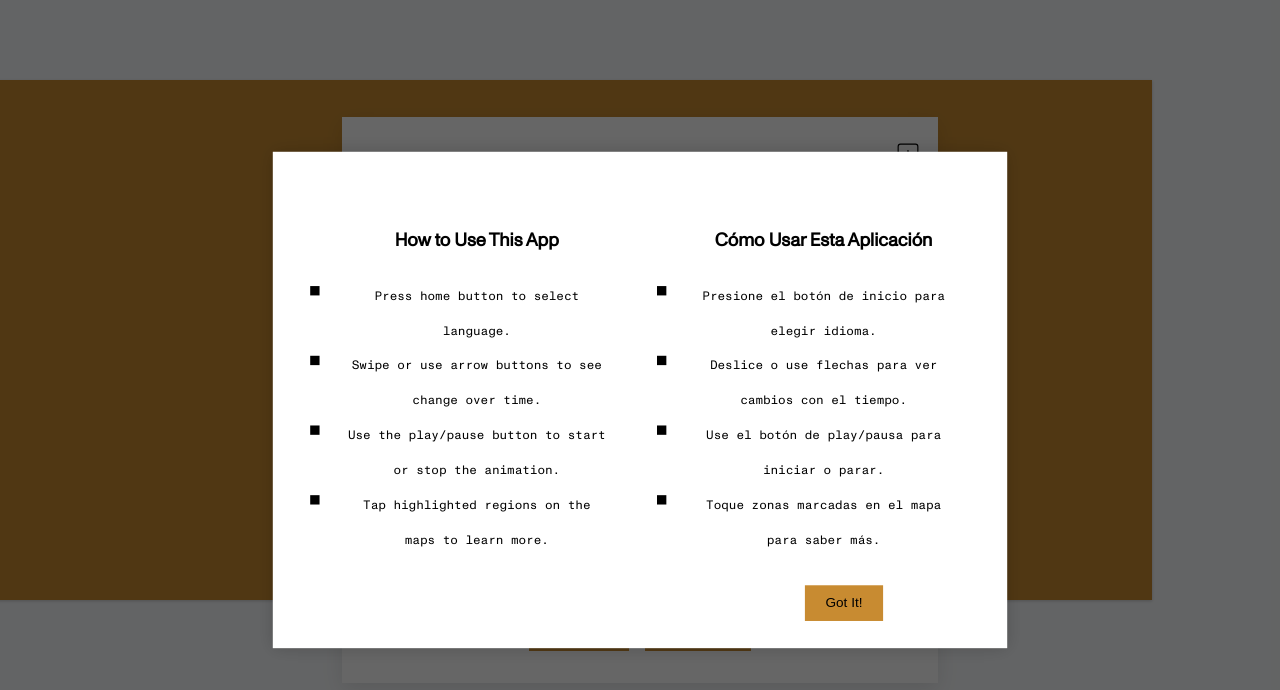
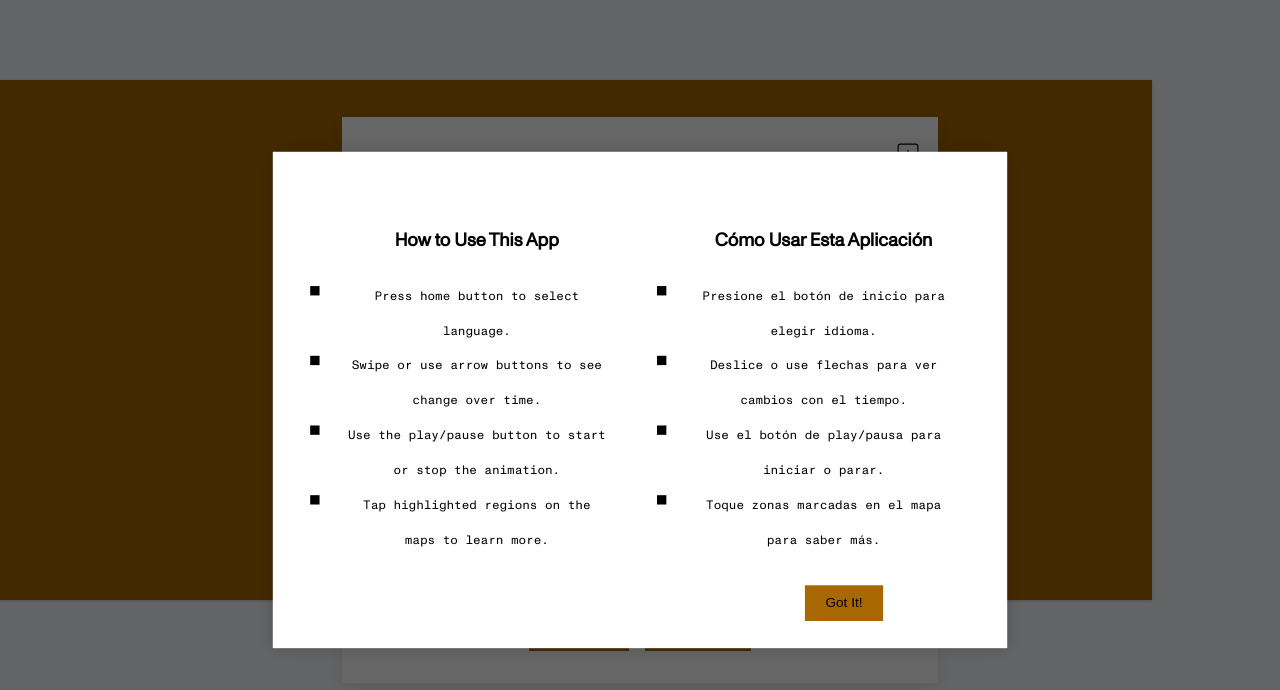
Before and after one commit to samweldon9393/SingSingPrisonMuseum-maps, a React (Create React App) app: page / in a window 1280 px wide. Shown: the top 690 px of the page. Built offline with nearby package versions, Linux system fonts and the light colour scheme.

Commit message:
Change copper color to corect code

```diff
--- a/src/LandingPage.css
+++ b/src/LandingPage.css
@@ -21,7 +21,7 @@
   position: absolute;
   width: 95vw;
   height: 65vh;
-  background: #c88b31;
+  background: #a76702;
   top: 10%;
   left: -5%;
   box-shadow: 0 1px 3px rgba(0, 0, 0, 0.2);
@@ -89,7 +89,7 @@
 }
 
 .lang-buttons button {
-  background-color: #c88b31;
+  background-color: #a76702;
   color: black;
   border: none;
   padding: 0.75rem 1.5rem;
--- a/src/Sources.css
+++ b/src/Sources.css
@@ -18,7 +18,7 @@
   position: absolute;
   width: 150vw;
   height: 50vh;
-  background: #c88b31;
+  background: #a76702;
   top: 5%;
   left: 15%;
   box-shadow: 0 1px 3px rgba(0, 0, 0, 0.2);
--- a/src/components/InstructionPopup.css
+++ b/src/components/InstructionPopup.css
@@ -59,7 +59,7 @@
 }
 
 .instruction-close-button {
-  background-color: #c88b31;
+  background-color: #a76702;
   color: black;
   border: none;
   padding: 0.75rem 1.5rem;
--- a/src/style.css
+++ b/src/style.css
@@ -23,7 +23,7 @@ body, html {
   position: absolute;
   width: 150vw;
   height: 50vh;
-  background: #c88b31;
+  background: #a76702;
   top: 10%;
   left: 15%;
   box-shadow: 0 1px 3px rgba(0, 0, 0, 0.2);
@@ -164,9 +164,9 @@ body, html {
 
 /* Style all paths with an id */
 svg path[id] {
-  fill: #c88b31 !important;
+  fill: #a76702 !important;
   fill-opacity: 0.2 !important;
-  stroke: #F7BB60;
+  stroke: #a76702;
   stroke-width: 9;
   fill: transparent;
   transition: fill 0.2s ease-in-out;
@@ -175,6 +175,6 @@ svg path[id] {
 
 /* On hover, apply glow effect */
 svg path[id]:hover {
-  fill: #c88b31 !important;
+  fill: #a76702 !important;
   fill-opacity: 0.5 !important;
 }
```
